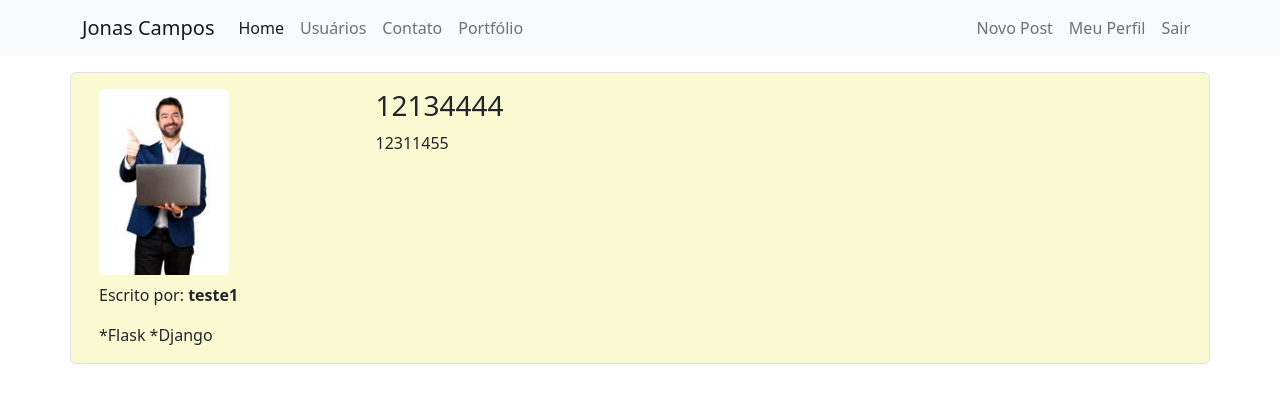
After one commit to jonasaacampos/blog_python_flask, a Flask app: page /post/1 in a window 1280 px wide. The commit adds this page. Shown: the top 403 px of the page. Run offline with Flask 2, Linux system fonts and the light colour scheme; a user stored in the database is signed in; data comes from the database, SQL or seed files in the repository.

Commit message:
criação página de post individual e link entre home e posts

```diff
--- a/routes.py
+++ b/routes.py
@@ -133,5 +133,11 @@ def post_new():
         return redirect(url_for('home'))
     return render_template('post-new.html', form_new_post=form_new_post)
 
+
+@app.route('/post/<post_id>')
+def post_show(post_id):
+    post = Post.query.get(post_id)
+    return render_template('post.html', post=post)
+
 ## img credit
 # flaticon
--- /dev/null
+++ b/templates/post.html
@@ -0,0 +1,34 @@
+{% extends 'base.html' %}
+
+{% block body %}
+
+    <div class="container">
+
+        <div class="row border rounded mt-3 p-3 my-post">
+            <div class="column col-3">
+                <div class="image pb-2">
+                    <img src='{{ url_for('static', filename='img_profiles/{}'.format(post.author.user_photo)) }}'
+                         class="rounded" width="130">
+                </div>
+
+                <p>Escrito por: <strong>{{ post.author.username }}</strong></p>
+
+                {% if current_user.skills not in '0' %}
+                    {% for skill in current_user.skills.split(';') %}
+                        {% print('*' + skill) %}
+                    {% endfor %}
+                {% endif %}
+
+
+            </div>
+
+            <div class="column col-9">
+                <h3>{{ post.post_title }}</h3>
+                <p>{{ post.post_text }}</p>
+            </div>
+        </div>
+
+
+    </div>
+
+{% endblock %}
```
Also changed, not shown: templates/home.html (+7 -6 lines).
